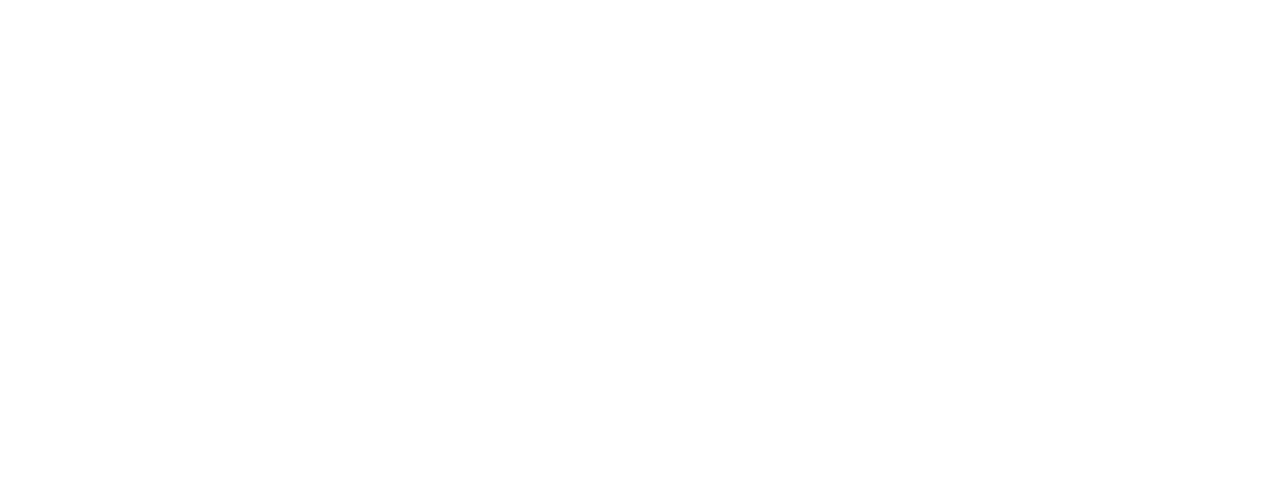
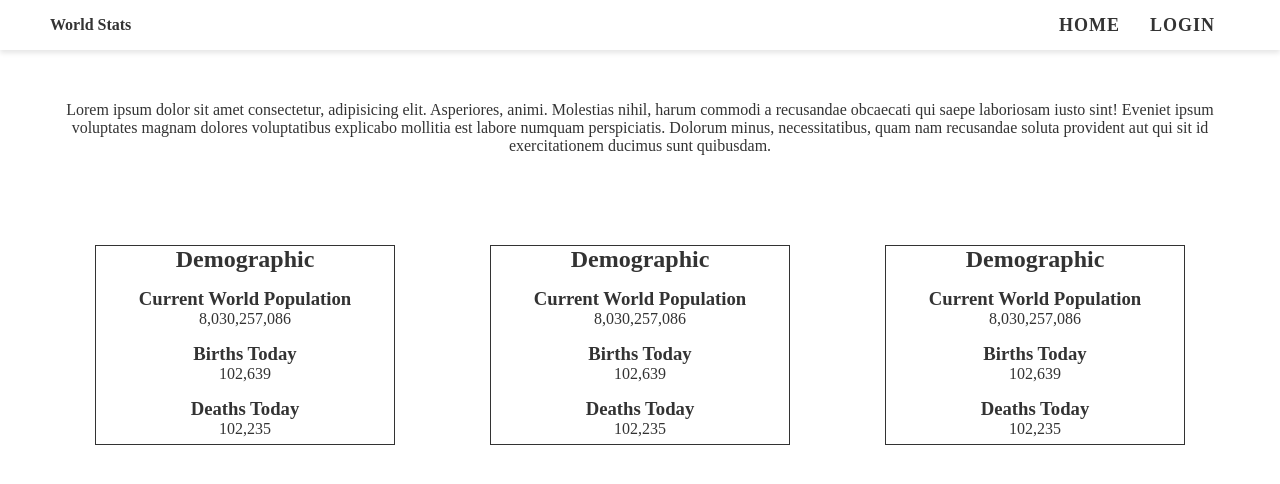
Before and after one commit to Kabewh/GlobalStats, a React (Create React App) app in the folder root/reactapp/: page / in a window 1280 px wide. Shown: the top 484 px of the page. Built offline with nearby package versions, Linux system fonts and the light colour scheme.

Commit message:
created main page, needs css improvement

```diff
--- a/root/reactapp/package.json
+++ b/root/reactapp/package.json
@@ -8,6 +8,7 @@
     "@testing-library/user-event": "^13.5.0",
     "react": "^18.2.0",
     "react-dom": "^18.2.0",
+    "react-router-dom": "^6.11.0",
     "react-scripts": "5.0.1",
     "web-vitals": "^2.1.4"
   },
--- a/root/reactapp/src/App.jsx
+++ b/root/reactapp/src/App.jsx
@@ -1,9 +1,22 @@
 import './style.css';
+import React from "react";
+import {
+  BrowserRouter as Router,
+  Route,
+  Routes
+} from "react-router-dom";
+import Homepage from './pages/Homepage';
+import Demographic from './pages/Demographic';
 
 function App() {
   return (
     <div className="App">
-
+      <Router>
+        <Routes>
+          <Route path="/" element={<Homepage />} />
+          <Route path="/demographic" element={<Demographic />} />
+        </Routes>
+      </Router>
     </div>
   );
 }
--- /dev/null
+++ b/root/reactapp/src/components/Navbar.jsx
@@ -0,0 +1,21 @@
+import React from 'react'
+
+const Navbar = () => {
+    return (
+        <>
+            <nav class="navbar">
+                <div class="navbar-brand">
+                    <a href="#">World Stats</a>
+                </div>
+                <ul class="nav-list">
+                    <li><a href="#">Home</a></li>
+                    <li><a href="#">Login</a></li>
+                </ul>
+            </nav>
+
+
+        </>
+    )
+}
+
+export default Navbar
--- /dev/null
+++ b/root/reactapp/src/pages/Demographic.jsx
@@ -0,0 +1,9 @@
+import React from 'react'
+
+const Demographic = () => {
+  return (
+    <div>Demographic</div>
+  )
+}
+
+export default Demographic
--- a/root/reactapp/src/pages/Homepage.jsx
+++ b/root/reactapp/src/pages/Homepage.jsx
@@ -1,8 +1,63 @@
 import React from 'react'
+import Navbar from '../components/Navbar'
 
 const Homepage = () => {
     return (
-        <div>Homepage</div>
+        <>
+            <Navbar />
+            <div className="container">
+                <div className="info">
+                    <p>Lorem ipsum dolor sit amet consectetur, adipisicing elit. Asperiores, animi. Molestias nihil, harum commodi a recusandae obcaecati qui saepe laboriosam iusto sint! Eveniet ipsum voluptates magnam dolores voluptatibus explicabo mollitia est labore numquam perspiciatis. Dolorum minus, necessitatibus, quam nam recusandae soluta provident aut qui sit id exercitationem ducimus sunt quibusdam.</p>
+                </div>
+                <div className="grid-container">
+                    <div className="grid-item">
+                        <h2 className='c-title'><a href='/demographic'>Demographic</a></h2>
+                        <div className="info-item">
+                            <h3>Current World Population</h3>
+                            <p>8,030,257,086</p>
+                        </div>
+                        <div className="info-item">
+                            <h3>Births Today</h3>
+                            <p>102,639</p>
+                        </div>
+                        <div className="info-item">
+                            <h3>Deaths Today</h3>
+                            <p>102,235</p>
+                        </div>
+                    </div>
+                    <div className="grid-item">
+                        <h2 className='c-title'><a href='#'>Demographic</a></h2>
+                        <div className="info-item">
+                            <h3>Current World Population</h3>
+                            <p>8,030,257,086</p>
+                        </div>
+                        <div className="info-item">
+                            <h3>Births Today</h3>
+                            <p>102,639</p>
+                        </div>
+                        <div className="info-item">
+                            <h3>Deaths Today</h3>
+                            <p>102,235</p>
+                        </div>
+                    </div>
+                    <div className="grid-item">
+                        <h2 className='c-title'><a href='#'>Demographic</a></h2>
+                        <div className="info-item">
+                            <h3>Current World Population</h3>
+                            <p>8,030,257,086</p>
+                        </div>
+                        <div className="info-item">
+                            <h3>Births Today</h3>
+                            <p>102,639</p>
+                        </div>
+                        <div className="info-item">
+                            <h3>Deaths Today</h3>
+                            <p>102,235</p>
+                        </div>
+                    </div>
+                </div>
+            </div>
+        </>
     )
 }
 
--- a/root/reactapp/src/style.css
+++ b/root/reactapp/src/style.css
@@ -0,0 +1,133 @@
+* {
+    padding: 0;
+    box-sizing: border-box;
+    margin: 0;
+    color: #333;
+}
+
+
+.navbar {
+    width: 100%;
+    height: 50px;
+    background: rgb(173, 173, 173);
+}
+
+.info {
+    text-align: center;
+    padding: 4% 5% 7% 5%;
+}
+
+.grid-container {
+    display: grid;
+    grid-template-columns: auto auto auto;
+    justify-content: space-evenly;
+}
+
+.grid-item {
+    display: flex;
+    align-items: center;
+    justify-content: top;
+    flex-direction: column;
+    width: 300px;
+    height: 200px;
+    border: 1px solid #333;
+    box-shadow: 10px black;
+}
+
+.info-item {
+    display: flex;
+    flex-direction: column;
+    align-items: center;
+    margin-top: 15px;
+}
+
+
+.c-title :hover {
+    color: #af1212;
+    transition: 0.2s ease-in-out;
+}
+
+.c-title a {
+    color: #333;
+    text-decoration: none;
+    font-weight: bold;
+}
+
+
+
+
+/* Style the navbar container */
+.navbar {
+    background-color: #fff;
+    height: 50px;
+    display: flex;
+    justify-content: space-between;
+    align-items: center;
+    padding: 0 50px;
+    box-shadow: 0px 3px 5px rgba(0, 0, 0, 0.1);
+}
+
+/* Style the navbar brand */
+.navbar .navbar-brand a {
+    color: #333;
+    text-decoration: none;
+    font-weight: bold;
+}
+
+/* Style the navbar links container */
+.navbar-links {
+    display: flex;
+    align-items: center;
+}
+
+/* Style the unordered list inside the navbar */
+.nav-list {
+    list-style: none;
+    margin: 0;
+    padding: 0;
+    display: flex;
+}
+
+/* Style the list items */
+.nav-list li {
+    margin: 0 15px;
+    position: relative;
+}
+
+/* Style the links */
+.nav-list li a {
+    color: #333;
+    text-decoration: none;
+    font-size: 18px;
+    font-weight: bold;
+    letter-spacing: 1px;
+    text-transform: uppercase;
+    transition: color 0.2s ease-in-out;
+}
+
+/* Style the links on hover */
+.nav-list li a:hover {
+    color: #af1212;
+}
+
+/* Style the active link */
+.nav-list li.active a {
+    color: #af1212;
+}
+
+/* Style the underline effect on hover */
+.nav-list li::after {
+    content: '';
+    position: absolute;
+    bottom: -5px;
+    left: 0;
+    width: 0;
+    height: 3px;
+    background-color: #333;
+    transition: width 0.2s ease-in-out;
+}
+
+.nav-list li:hover::after,
+.nav-list li.active::after {
+    width: 100%;
+}
```
Also changed, not shown: 1 other file (tests, documents, lock files or other folders).
